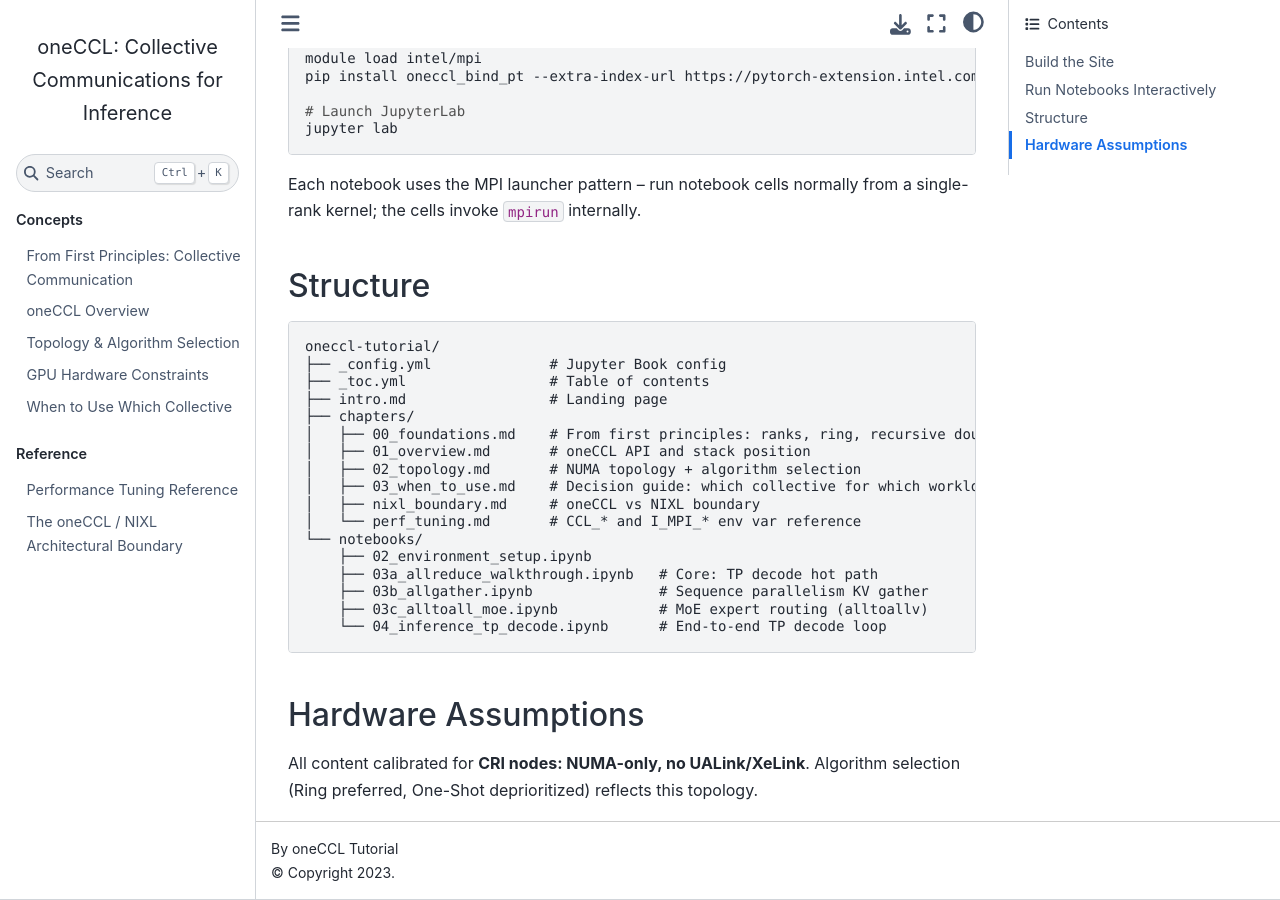
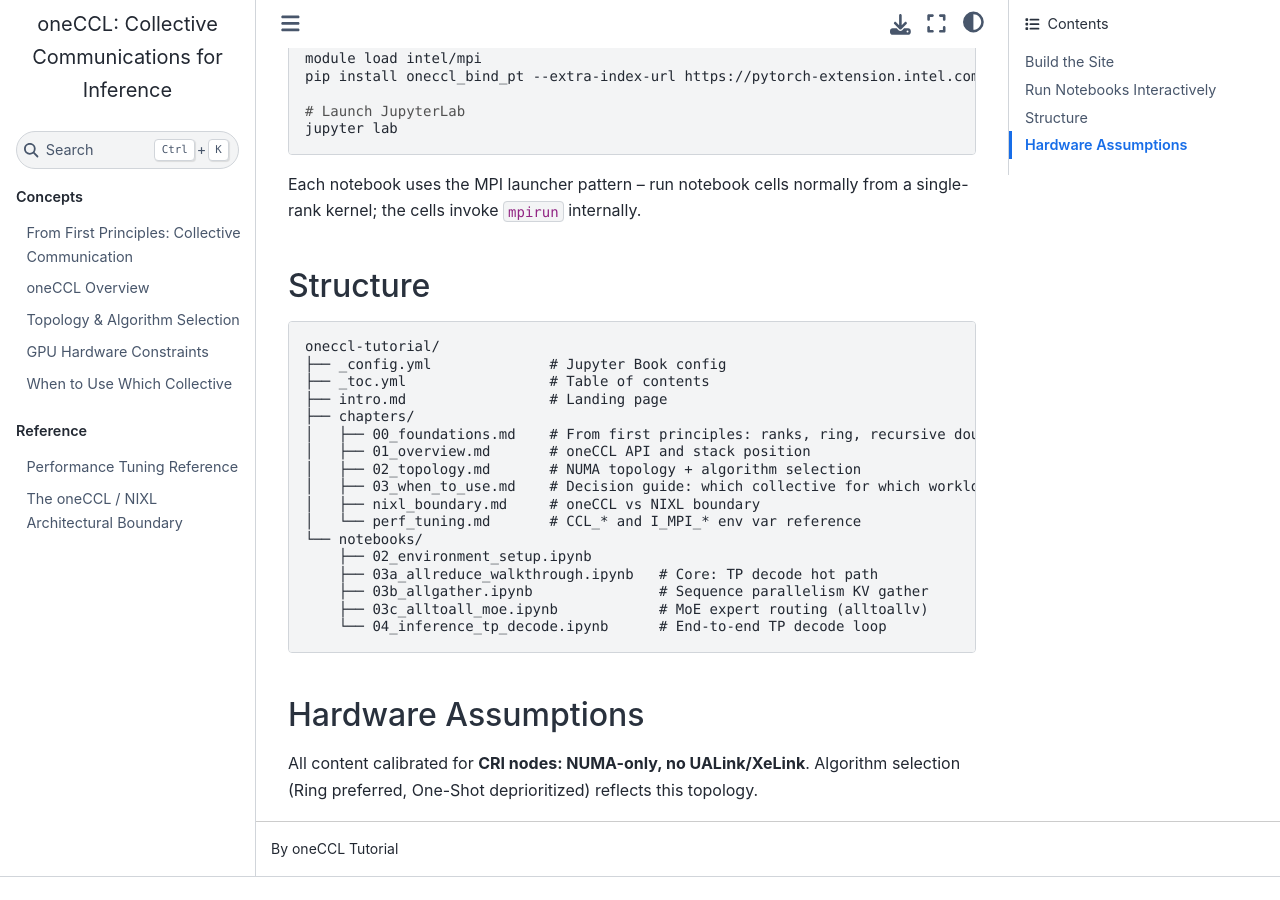
Before and after one commit to tsg-/oneccl-tutorial, a Jupyter Book: the page built from README.md, in a window 1280 px wide and 900 px high, scrolled down 576 px. Built offline with Jupyter Book 1.0.4 settings and Sphinx 7.4.7 and the Sphinx Book theme 1.1.4, drawn with Linux system fonts in a browser that asks for light colours; pages that are not in the unit, such as notebooks, are missing from menus; after the commit the page ends 1453 px from its top, so only the background shows below that.

Commit message:
Remove copyright and date from footer
Co-Authored-By: Claude Opus 4.6 <noreply@anthropic.com>

```diff
--- a/_config.yml
+++ b/_config.yml
@@ -41,5 +41,7 @@ sphinx:
       primary_sidebar_end: []
       show_toc_level: 2
     html_baseurl: "https://tsg-.github.io/oneccl-tutorial/"
+    copyright: ""
+    html_show_copyright: false
     copybutton_prompt_text: ">>> |\\$ |\\[\\d+\\]: "
     copybutton_prompt_is_regexp: true
```
